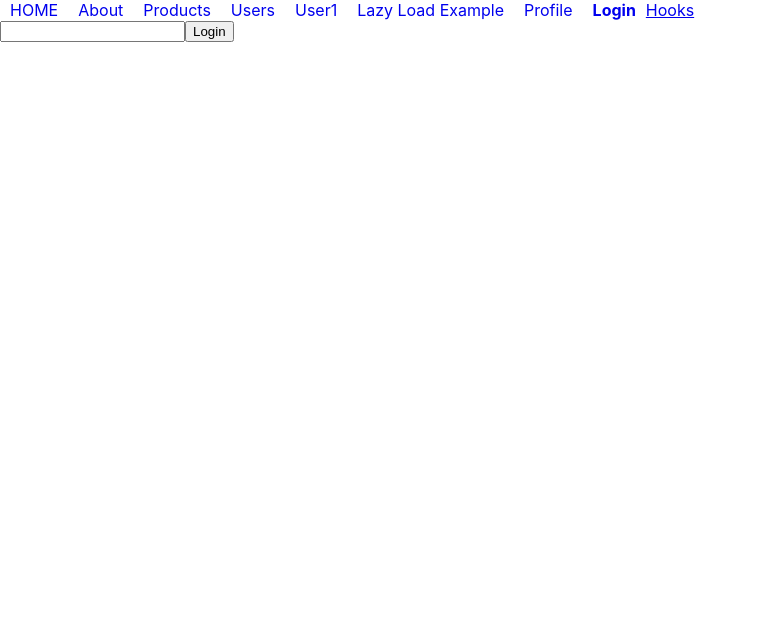
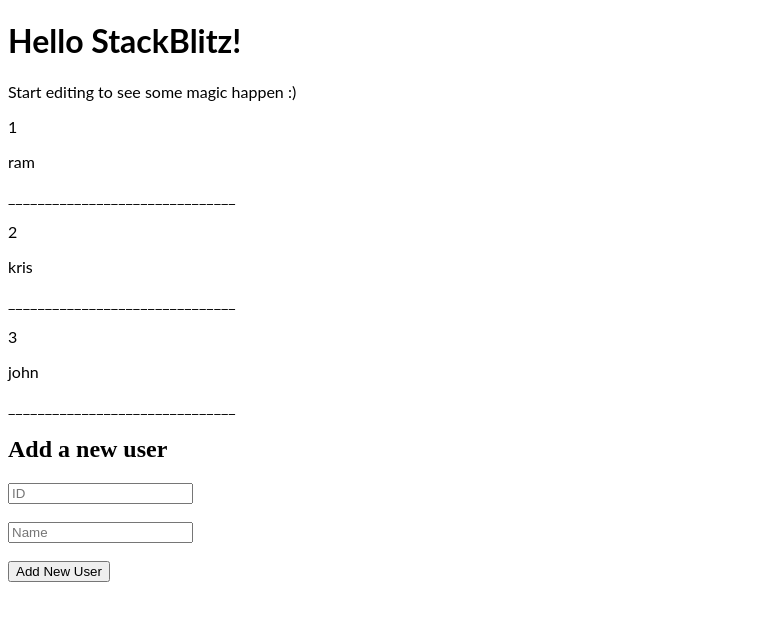
Before and after one commit to LAVIRASTOGI/InterviewQuest24April2022, a React (Create React App) app in the folder react/my_app/: page / in a window 1280 px wide. Before the commit this address led to /login. Shown: the top 620 px of the page, without its empty margins (0-757 px from the left). Built offline with nearby package versions, Linux system fonts and the light colour scheme.

Commit message:
use of ref example and a interview question

```diff
--- /dev/null
+++ b/react/my_app/src/AddNewUser.js
@@ -0,0 +1,26 @@
+import React, { useState } from 'react';
+ function AddNewUser(props) {
+  const [id, setId] = useState();
+  const [name, setName] = useState();
+  return (
+    <div>
+      <h2>Add a new user</h2>
+      <input
+        placeholder="ID"
+        type="text"
+        onChange={(e) => setId(e.target.value)}
+      />
+      <br />
+      <br />
+      <input
+        placeholder="Name"
+        type="text"
+        onChange={(e) => setName(e.target.value)}
+      />
+      <br />
+      <br />
+      <button onClick={()=>props.addHandler(id,name)}>Add New User</button>
+    </div>
+  );
+}
+export default AddNewUser;
--- /dev/null
+++ b/react/my_app/src/App1.js
@@ -0,0 +1,36 @@
+import React, { useEffect, useRef, useState } from 'react'
+import App2 from './App2';
+
+function App1() {
+    let [open, setOpen] = useState();
+    let ModalRef=useRef(null);
+    let openHandler = () => {
+        setOpen((value)=>!value)
+    }
+    let closeHandler = () => {
+        setOpen(false)
+    }
+    let ClickHandlerOutside = (e) => {
+        if(ModalRef.current){
+        if(!(ModalRef?.current?.contains(e.target))){
+            setOpen(false);
+            e.stopPropagation();
+        }
+        }
+    }
+    useEffect(() => {
+        document.addEventListener('click', ClickHandlerOutside,true);
+        return () => {
+            document.removeEventListener('click', ClickHandlerOutside);
+        }
+    }, [])
+
+    return (
+        <div>
+            <button onClick={openHandler}>Click to open modAL</button>
+            <App2 open={open} closeHandler={closeHandler} ref={ModalRef}></App2>
+        </div>
+    )
+}
+
+export default App1
--- /dev/null
+++ b/react/my_app/src/App2.js
@@ -0,0 +1,9 @@
+import React from 'react'
+
+const App2=React.forwardRef((props,ref)=>{
+    return (<>
+        {props.open ? <><div style={{ display: 'inline-block' }} ref={ref}><h1>div inside</h1> <h1 onClick={props.closeHandler}>**</h1></div></> : ''}
+    </>)
+})
+
+export default App2
--- /dev/null
+++ b/react/my_app/src/App3.js
@@ -0,0 +1,52 @@
+import React, { useState } from 'react';
+import AddNewUser from './AddNewUser';
+import './style.css';
+const users = [
+    {
+        id: 1,
+        name: 'ram',
+    },
+    {
+        id: 2,
+        name: 'kris',
+    },
+    {
+        id: 3,
+        name: 'john',
+    },
+];
+export default function Application() {
+    let [count, SetCount] = useState(1);
+    let [initialState]=useState(users.length);
+    console.log(initialState)
+    let newusers = [];
+    let addHandler = ( id,name) => {
+        //  users.splice(users.length,0,{id:idNew,name:idName});
+        //  SetCount(count+1)
+        // }
+
+        newusers = users.forEach((ele, index) => {
+            if (ele.id == count ) {
+                users.splice(index + 1, 0, { id,name});
+            }
+        })
+        if(count>initialState){
+            users.splice(users.length, 0, {  id,name});
+        }
+        SetCount(count + 1)
+    }
+    return (
+        <div>
+            <h1>Hello StackBlitz!</h1>
+            <p>Start editing to see some magic happen :)</p>
+            {users.map((user) => (
+                <div>
+                    <p>{user.id}</p>
+                    <p>{user.name}</p>
+                    <p>_______________________________</p>
+                </div>
+            ))}
+            <AddNewUser addHandler={addHandler} />
+        </div>
+    );
+}
--- a/react/my_app/src/index.js
+++ b/react/my_app/src/index.js
@@ -1,15 +1,18 @@
 import React from 'react';
 import ReactDOM from 'react-dom/client';
-import './index.css';
 import App from './App';
 import reportWebVitals from './reportWebVitals';
 import {BrowserRouter} from 'react-router-dom'
+import App1 from './App1';
+import App3 from './App3'
 
 const root = ReactDOM.createRoot(document.getElementById('root'));
 root.render(
-    <BrowserRouter>
-    <App />
-    </BrowserRouter>
+    // <BrowserRouter>
+    // <App />
+    // </BrowserRouter>
+    // <App1/>
+    <App3/>
 );
 
 // If you want to start measuring performance in your app, pass a function
--- /dev/null
+++ b/react/my_app/src/style.css
@@ -0,0 +1,3 @@
+h1, p {
+    font-family: Lato;
+  }
```
